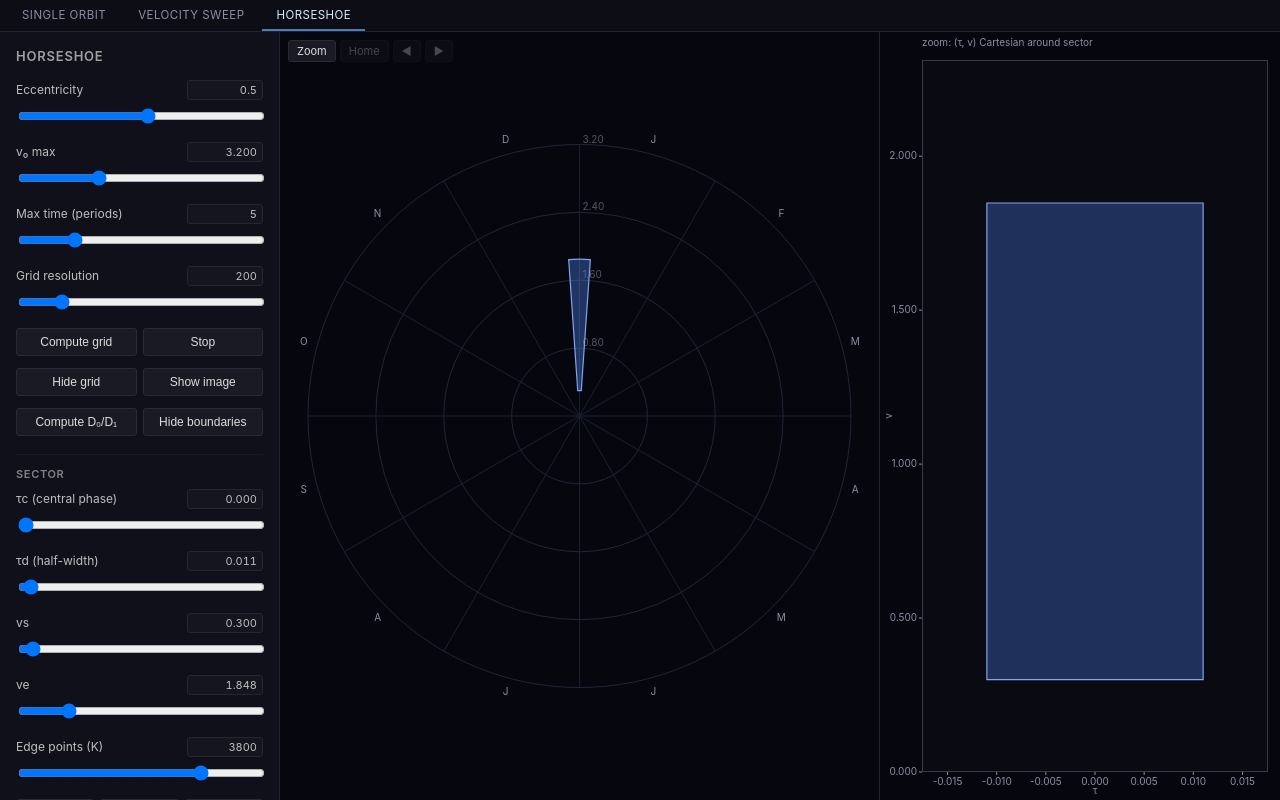
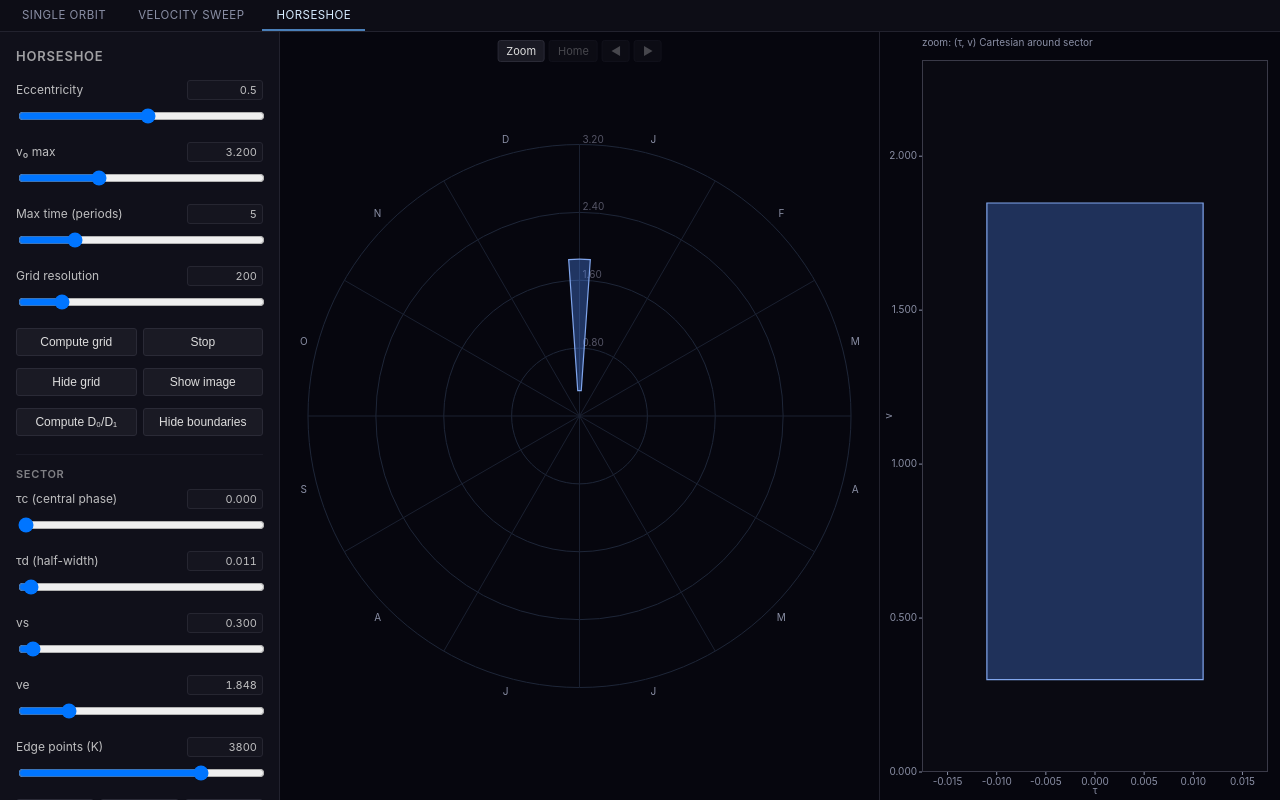
Before and after one commit to kyleedwardbradley/threebody, a website built with Vite: page horseshoe.html in a window 1280 px wide. Built offline with nearby package versions, Linux system fonts and the light colour scheme; some packages are replaced by stand-ins of ours.

Commit message:
Horseshoe toolbar: center Zoom/Home/◀/▶ at top of polar panel

```diff
--- a/src/style.css
+++ b/src/style.css
@@ -161,7 +161,8 @@ html, body {
 /* Horseshoe in-canvas toolbar */
 .hs-toolbar {
   position: absolute;
-  top: 8px; left: 8px;
+  top: 8px; left: 50%;
+  transform: translateX(-50%);
   z-index: 5;
   display: flex; gap: 4px;
 }
```
